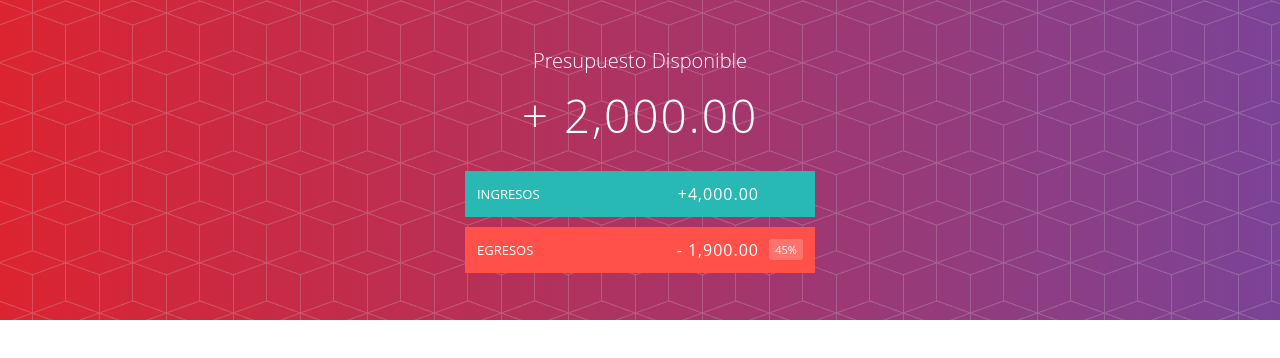
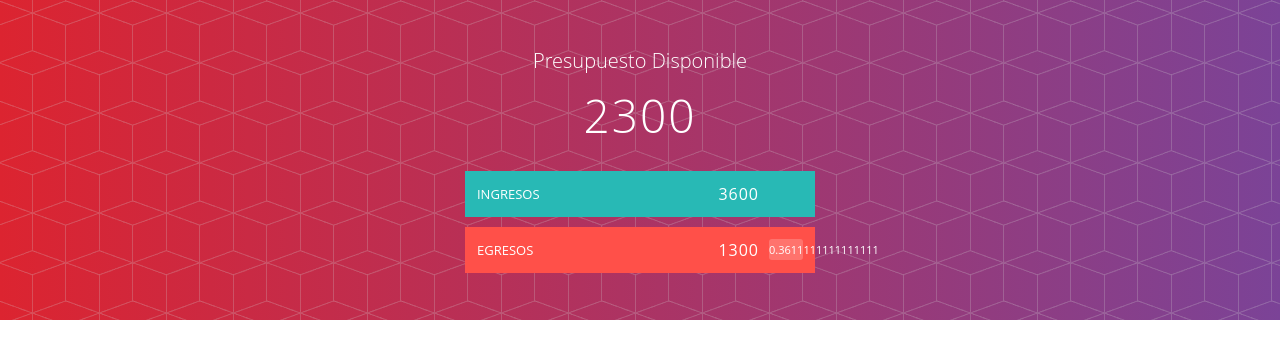
Before and after one commit to Gale202/AppPresupuesto, a plain HTML site: page index.html in a window 1280 px wide. Drawn offline with Linux system fonts and the light colour scheme.

Commit message:
punto 304 seccion 47

```diff
--- a/index.html
+++ b/index.html
@@ -4,35 +4,35 @@
     <meta charset="UTF-8">
     <meta name="viewport" content="width=device-width, initial-scale=1.0">
     <title>Aplicación Presupuesto</title>
-    <link rel="stylesheet" href="css/estilos.css">
+    <link rel="stylesheet" href="/css/estilos.css">
 </head>
-<body>
+<body onload="cargarApp()">
     <div class="cabecero">
         <div class="presupuesto">
             <div class="presupuesto_titulo">
                 Presupuesto Disponible
             </div>
-            <div class="presupuesto_valor">+ 2,000.00</div>
+            <div class="presupuesto_valor" id="presupuesto">+ 2,000.00</div>
             <div class="presupuesto_ingreso limpiarEstilos">
                 <div class="presupuesto_ingreso--texto">Ingresos</div>
                 <div class="derecha">
-                    <div class="presupuesto_ingreso--valor">+4,000.00</div>
+                    <div class="presupuesto_ingreso--valor" id="ingresos">+4,000.00</div>
                     <div class="presupuesto_ingreso--porcentaje">&nbsp;</div>
                 </div>
             </div>
             <div class="presupuesto_egreso limpiarEstilos">
                 <div class="presupuesto_egreso--texto">Egresos</div>
                 <div class="derecha limpiarEstilos">
-                    <div class="presupuesto_egreso--valor">- 1,900.00</div>
-                    <div class="presupuesto_egreso--porcentaje">45%</div>
+                    <div class="presupuesto_egreso--valor" id="egresos">-1,900.00</div>
+                    <div class="presupuesto_egreso--porcentaje" id="porcentaje">45%</div>
                 </div>
             </div>
         </div>
     </div>
 
-    <script src="js/Dato.js"></script>
-    <script src="js/Ingreso.js"></script>
-    <script src="js/Egreso.js"></script>
-    <script src="js/app.js"></script>
+    <script src="/js/Dato.js"></script>
+    <script src="/js/Ingreso.js"></script>
+    <script src="/js/Egreso.js"></script>
+    <script src="/js/app.js"></script>
 </body>
 </html>
--- a/js/app.js
+++ b/js/app.js
@@ -0,0 +1,38 @@
+const ingresos =[
+    new Ingreso('Salario', 2100.00),
+    new Ingreso('Venta coche', 1500)
+];
+
+const egresos = [
+    new Egreso('Renta departamentos', 900),
+    new Egreso('Ropa', 400)
+];
+
+let cargarApp = ()=>{
+    cargarCabecero();
+}
+
+let totalIngresos = ()=>{
+    let totalIngreso = 0;
+    for(let ingreso of ingresos){
+        totalIngreso += ingreso.valor;
+    }
+    return totalIngreso;
+}
+
+let totalEgresos = ()=>{
+    let totalEgreso = 0;
+    for(let egreso of egresos){
+        totalEgreso += egreso.valor;
+    }
+    return totalEgreso;
+}
+
+let cargarCabecero = ()=>{
+    let presupuesto = totalIngresos() - totalEgresos();
+    let porcentajeEgreso = totalEgresos() / totalIngresos();
+    document.getElementById('presupuesto').innerHTML = presupuesto;
+    document.getElementById('porcentaje').innerHTML = porcentajeEgreso;
+    document.getElementById('ingresos').innerHTML = totalIngresos();
+    document.getElementById('egresos').innerHTML = totalEgresos();
+}
```
